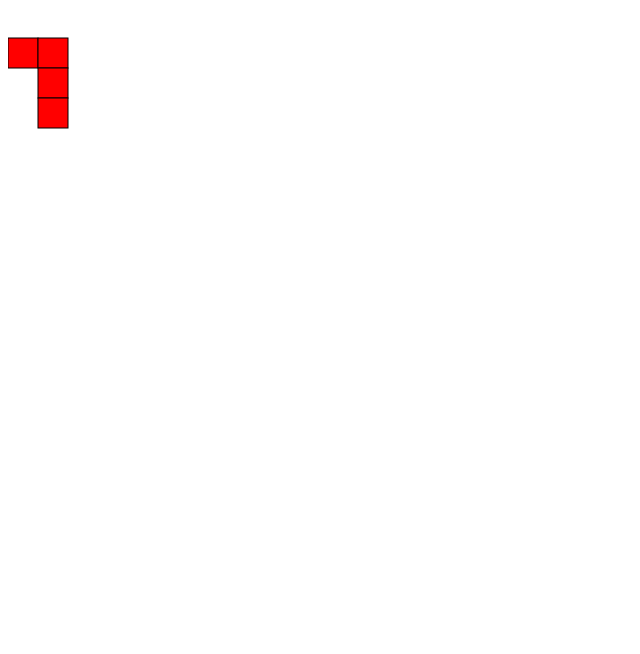
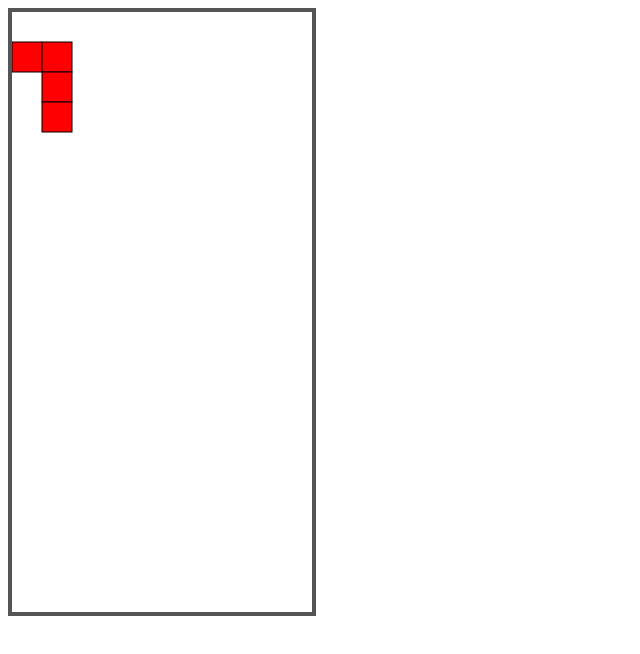
Before and after one commit to daigo-max/TETRIS, a plain HTML site: page index.html in a window 1280 px wide. Shown: the whole page, without its empty margins (0-640 px from the left). Drawn offline with Linux system fonts and the light colour scheme.

Commit message:
Flame and Move

```diff
--- a/index.html
+++ b/index.html
@@ -4,14 +4,14 @@
 <canvas id="can"></canvas>
 <script>
 
-//フィールドサイズ!
+//フィールドサイズ
 const FIELD_COL = 10;
 const FIELD_ROW = 20;
 
 //ブロック一つのサイズ(ピクセル)
 const BLOCK_SIZE = 30;
 
-//キャンパスサイズ
+//スクリーンサイズ
 const SCREEN_W = BLOCK_SIZE * FIELD_COL;
 const SCREEN_H = BLOCK_SIZE * FIELD_ROW;
 
@@ -23,6 +23,7 @@ let con = can.getContext("2d");
 
 can.width = SCREEN_W;
 can.height = SCREEN_H;
+can.style.border = "4px solid #555"
 
 //テトリミノの本体
 let tetro = [
@@ -41,6 +42,8 @@ drawTetro();
 //テトリミノを表示する関数
 function drawTetro()
 {
+    con.clearRect(0,0,SCREEN_W,SCREEN_H);
+
     for(let y=0; y<TETRO_SIZE; y++)
     {
         for(let x=0; x<TETRO_SIZE; x++)
@@ -58,6 +61,8 @@ function drawTetro()
         }
     }
 }
+
+//キーボードが押されたときの処理
 document.onkeydown = function(e)
 {
     switch(e.keyCode)
```
